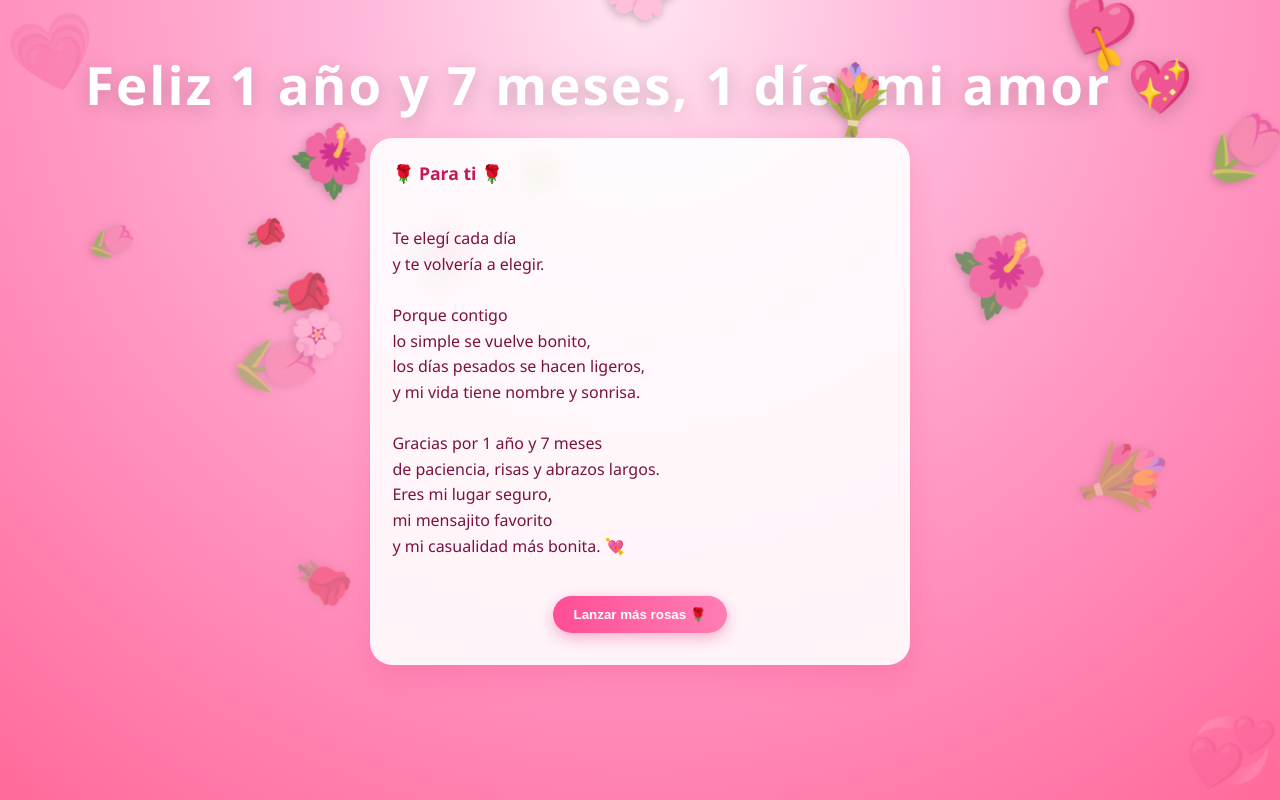
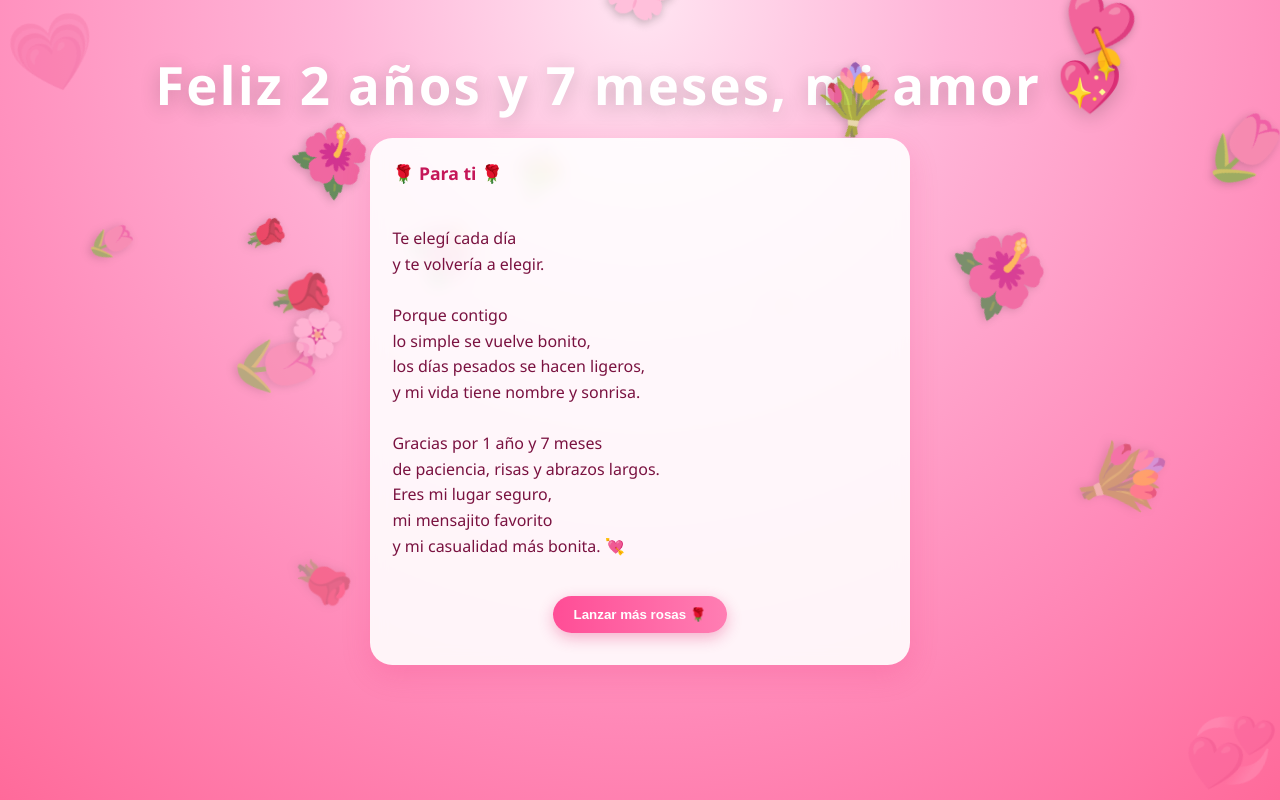
Before and after one commit to goldOneS/Aniversario, a plain HTML site: page mi-amor/index.html in a window 1280 px wide. Drawn offline with Linux system fonts and the light colour scheme.

Commit message:
Fix anniversary date calculation in index.html
Updated the date calculation logic for the anniversary message and adjusted the script to reflect the correct start date.

```diff
--- a/mi-amor/index.html
+++ b/mi-amor/index.html
@@ -12,36 +12,6 @@
   <div class="heart bottom-right">💞</div>
 
 <h1 id="titulo-amor"></h1>
-
-<script>
-  document.addEventListener("DOMContentLoaded", () => {
-    function actualizarTiempo() {
-      const inicio = new Date(2024, 3, 1); // 1 abril 2024
-      const ahora = new Date();
-
-      let años = ahora.getFullYear() - inicio.getFullYear();
-      let meses = ahora.getMonth() - inicio.getMonth();
-      let dias = ahora.getDate() - inicio.getDate();
-
-      if (dias < 0) {
-        meses--;
-        const mesAnterior = new Date(ahora.getFullYear(), ahora.getMonth(), 0).getDate();
-        dias += mesAnterior;
-      }
-      if (meses < 0) {
-        años--;
-        meses += 12;
-      }
-
-      const texto = `Feliz ${años} año${años !== 1 ? 's' : ''} y ${meses} mes${meses !== 1 ? 'es' : ''}, ${dias} día${dias !== 1 ? 's' : ''}, mi amor 💖`;
-      document.getElementById("titulo-amor").textContent = texto;
-    }
-
-    actualizarTiempo();
-    setInterval(actualizarTiempo, 1000 * 60 * 60);
-  });
-</script>
-
 
   <div class="card">
     <h2>🌹 Para ti 🌹</h2>
@@ -68,6 +38,33 @@ y mi casualidad más bonita. 💘
   <div class="roses-container" id="roses"></div>
 
   <script>
+  function actualizarTiempoJuntos() {
+    const inicio = new Date(2023, 3, 1); // Mes 3 = abril (0 = enero)
+    const hoy = new Date();
+
+    let años = hoy.getFullYear() - inicio.getFullYear();
+    let meses = hoy.getMonth() - inicio.getMonth();
+    let dias = hoy.getDate() - inicio.getDate();
+
+    if (dias < 0) {
+      meses--;
+      const ultimoMes = new Date(hoy.getFullYear(), hoy.getMonth(), 0);
+      dias += ultimoMes.getDate();
+    }
+
+    if (meses < 0) {
+      años--;
+      meses += 12;
+    }
+
+    const h1 = document.querySelector("h1");
+    h1.textContent = `Feliz ${años} año${años !== 1 ? "s" : ""} y ${meses} mes${meses !== 1 ? "es" : ""}, mi amor 💖`;
+  }
+
+  actualizarTiempoJuntos();
+  // Actualiza cada día automáticamente
+  setInterval(actualizarTiempoJuntos, 1000 * 60 * 60 * 24);
+
     const rosesContainer = document.getElementById("roses");
     const btnMore = document.getElementById("btn-more");
 
```
